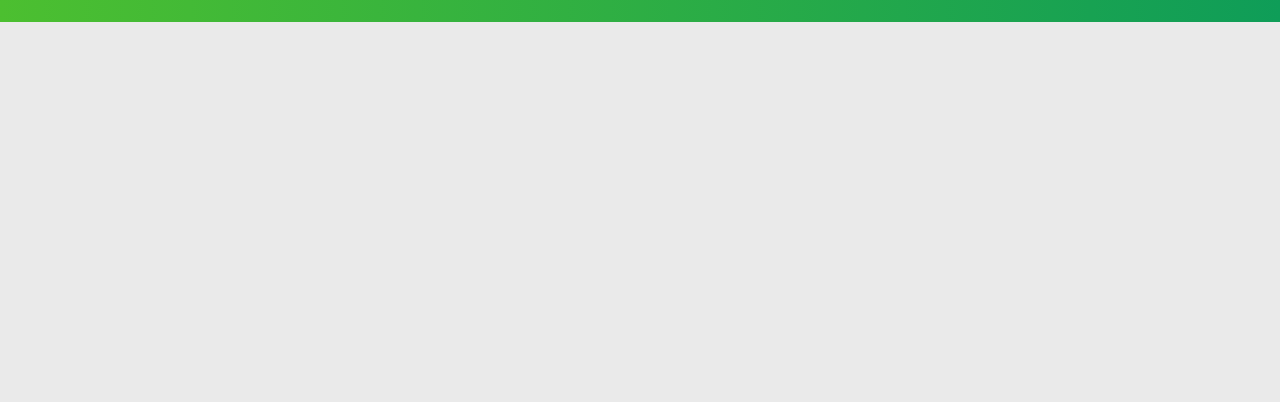
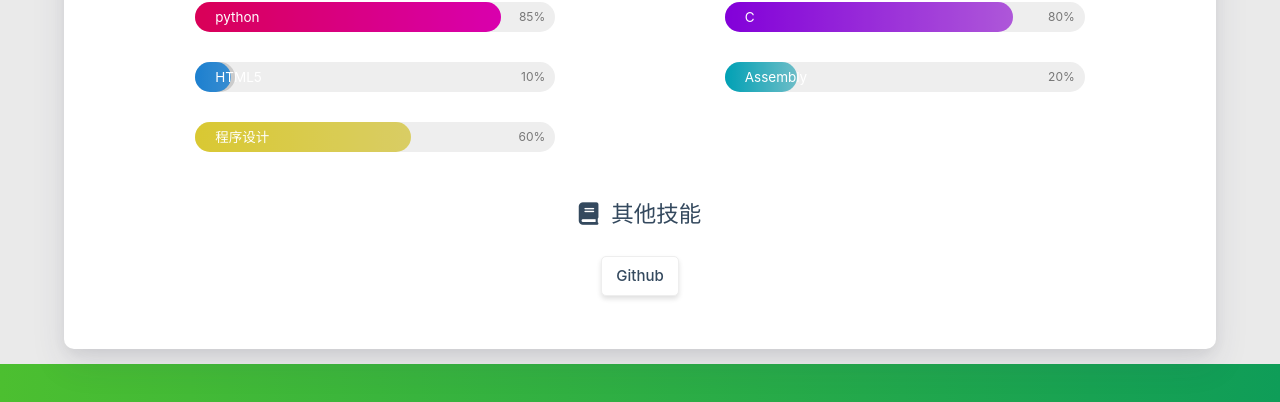
Before and after one commit to bmyy12/bmyy12.github.io, a plain HTML site: page about/index.html in a window 1280 px wide. Shown: the part 1470-1872 px from the top of the page. Before the commit the page ends 1492 px from the top, so only its background shows below. Drawn offline with Linux system fonts and the light colour scheme; some packages are replaced by stand-ins of ours; no server answers; a script that the page names is missing.

Commit message:
Site updated: 2023-01-26 08:34:09

```diff
--- a/about/index.html
+++ b/about/index.html
@@ -370,7 +370,7 @@
 
                                 </div>
                                 <div class="title">北冥有鱼</div>
-                                <div class="career">Just a middle school student</div>
+                                <div class="career">技术平平,乃萌新中的大佬,大佬中的萌新...</div>
                                 <div class="social-link hide-on-large-only" data-aos="zoom-in-left">
 
     <a href="https://github.com/bmyy12" class="tooltipped" target="_blank" data-tooltip="访问我的GitHub" data-position="top" data-delay="50">
@@ -446,7 +446,7 @@
                     </div>
                 </div>
 
-                <div class="introduction center-align" data-aos="fade-up">If you wish to succeed, you should use persistence as your good friend, experience as your reference, prudence as your brother and hope as your sentry.</div>
+                <div class="introduction center-align" data-aos="fade-up">如果你真的愿意为自己的梦想去努力，最差的结果，不过是大器晚成。</div>
 
                 <style type="text/css">
     #posts-chart,
@@ -617,6 +617,92 @@
 
 
 
+
+
+
+<div class="my-skills">
+    <div class="title center-align" data-aos="zoom-in-up">
+        <i class="fas fa-wrench"></i>&nbsp;&nbsp;我的技能
+    </div>
+    <div class="row">
+
+
+
+        <div class="col s12 m6 l6" data-aos="fade-up">
+            <div class="skillbar">
+                <div class="skillbar-title"
+                     style="background: linear-gradient(to right, #FF0066 0%, #FF00CC 100%); width: 85%">
+                    <span>python</span>
+                </div>
+                <div class="skill-bar-percent">85%</div>
+            </div>
+        </div>
+
+
+        <div class="col s12 m6 l6" data-aos="fade-up">
+            <div class="skillbar">
+                <div class="skillbar-title"
+                     style="background: linear-gradient(to right, #9900FF 0%, #CC66FF 100%); width: 80%">
+                    <span>C</span>
+                </div>
+                <div class="skill-bar-percent">80%</div>
+            </div>
+        </div>
+
+
+        <div class="col s12 m6 l6" data-aos="fade-up">
+            <div class="skillbar">
+                <div class="skillbar-title"
+                     style="background: linear-gradient(to right, #2196F3 0%, #42A5F5 100%); width: 10%">
+                    <span>HTML5</span>
+                </div>
+                <div class="skill-bar-percent">10%</div>
+            </div>
+        </div>
+
+
+        <div class="col s12 m6 l6" data-aos="fade-up">
+            <div class="skillbar">
+                <div class="skillbar-title"
+                     style="background: linear-gradient(to right, #00BCD4 0%, #80DEEA 100%); width: 20%">
+                    <span>Assembly</span>
+                </div>
+                <div class="skill-bar-percent">20%</div>
+            </div>
+        </div>
+
+
+        <div class="col s12 m6 l6" data-aos="fade-up">
+            <div class="skillbar">
+                <div class="skillbar-title"
+                     style="background: linear-gradient(to right, #FFEB3B 0%, #FFF176 100%); width: 60%">
+                    <span>程序设计</span>
+                </div>
+                <div class="skill-bar-percent">60%</div>
+            </div>
+        </div>
+
+
+    </div>
+
+
+
+
+    <div class="other-skills chip-container" data-aos="zoom-in-up">
+        <div class="sub-title center-align"><i class="fa fa-book"></i>&nbsp;&nbsp;其他技能</div>
+        <div class="tag-chips center-align">
+
+
+            <a href="/tags/Github/">
+                <span class="chip center-align waves-effect waves-light chip-default">Github</span>
+            </a>
+
+
+        </div>
+    </div>
+
+
+</div>
 
 
 
```
